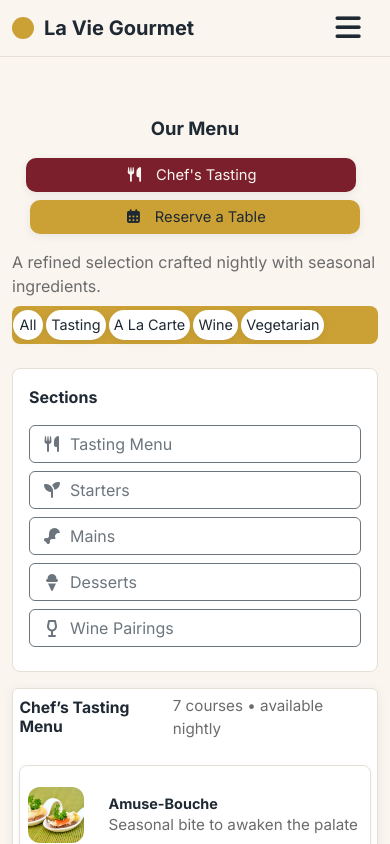
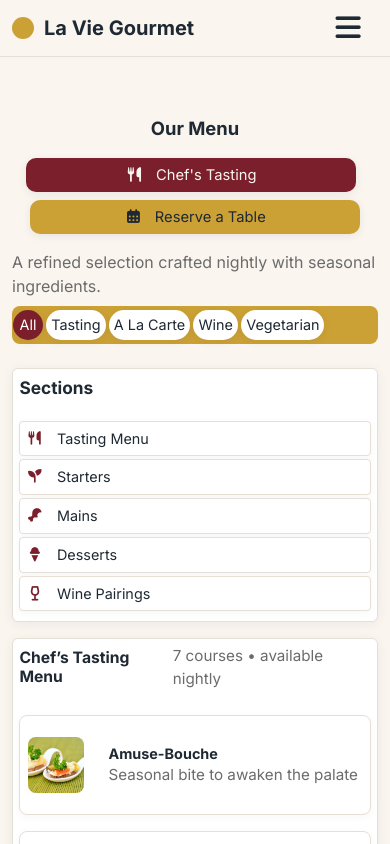
Before and after one commit to adrian5534/la-vie-gourmet, a React (Vite) app: page /menu in a window 390 px wide. Shown: the top 844 px of the page. Built offline with nearby package versions, Linux system fonts and the light colour scheme.

Commit message:
updates for menu css

```diff
--- a/src/pages/Menu.jsx
+++ b/src/pages/Menu.jsx
@@ -1,14 +1,22 @@
-import React from "react";
+import React, { useState } from "react";
 import "bootstrap/dist/css/bootstrap.min.css";
 import "../styles/Global.css";
 import "../styles/Menu.css";
 
 const menuSections = [
-  { icon: "fas fa-utensils", label: "Tasting Menu" },
-  { icon: "fas fa-seedling", label: "Starters" },
-  { icon: "fas fa-drumstick-bite", label: "Mains" },
-  { icon: "fas fa-ice-cream", label: "Desserts" },
-  { icon: "fas fa-wine-glass-alt", label: "Wine Pairings" },
+  { icon: "fas fa-utensils", label: "Tasting Menu", filter: "tasting" },
+  { icon: "fas fa-seedling", label: "Starters", filter: "a-la-carte" },
+  { icon: "fas fa-drumstick-bite", label: "Mains", filter: "a-la-carte" },
+  { icon: "fas fa-ice-cream", label: "Desserts", filter: "a-la-carte" },
+  { icon: "fas fa-wine-glass-alt", label: "Wine Pairings", filter: "wine" },
+];
+
+const filterOptions = [
+  { label: "All", value: "all" },
+  { label: "Tasting", value: "tasting" },
+  { label: "A La Carte", value: "a-la-carte" },
+  { label: "Wine", value: "wine" },
+  { label: "Vegetarian", value: "vegetarian" },
 ];
 
 const tastingMenu = [
@@ -19,7 +27,7 @@ const tastingMenu = [
 ];
 
 const starters = [
-  { img: "/beet.jpg", name: "Roasted Beet Salad", desc: "Goat cheese, pistachio, citrus", price: "$18" },
+  { img: "/beet.jpg", name: "Roasted Beet Salad", desc: "Goat cheese, pistachio, citrus", price: "$18", vegetarian: true },
   { img: "/lobster.jpg", name: "Lobster Bisque", desc: "Cognac cream, chive", price: "$22" },
 ];
 
@@ -29,8 +37,8 @@ const mains = [
 ];
 
 const desserts = [
-  { img: "/souffle.jpg", name: "Chocolate Soufflé", desc: "Vanilla crème anglaise", price: "$14" },
-  { img: "/panna.jpg", name: "Elderflower Panna Cotta", desc: "Macerated berries", price: "$13" },
+  { img: "/souffle.jpg", name: "Chocolate Soufflé", desc: "Vanilla crème anglaise", price: "$14", vegetarian: true },
+  { img: "/panna.jpg", name: "Elderflower Panna Cotta", desc: "Macerated berries", price: "$13", vegetarian: true },
 ];
 
 const winePairings = [
@@ -39,6 +47,21 @@ const winePairings = [
 ];
 
 export default function Menu() {
+  const [selectedFilter, setSelectedFilter] = useState("all");
+
+  // Filtering logic
+  const showTasting = selectedFilter === "all" || selectedFilter === "tasting";
+  const showAlaCarte = selectedFilter === "all" || selectedFilter === "a-la-carte";
+  const showWine = selectedFilter === "all" || selectedFilter === "wine";
+  const showVegetarian = selectedFilter === "vegetarian";
+
+  const filteredStarters = showVegetarian
+    ? starters.filter(item => item.vegetarian)
+    : starters;
+  const filteredDesserts = showVegetarian
+    ? desserts.filter(item => item.vegetarian)
+    : desserts;
+
   return (
     <div style={{ background: "var(--background)", minHeight: "100vh", paddingTop: "36px" }}>
       <div className="container py-4">
@@ -59,20 +82,25 @@ export default function Menu() {
         </div>
         {/* Filters */}
         <div className="menu-filter-bar mb-4">
-          <button className="menu-filter-btn">All</button>
-          <button className="menu-filter-btn">Tasting</button>
-          <button className="menu-filter-btn">A La Carte</button>
-          <button className="menu-filter-btn">Wine</button>
-          <button className="menu-filter-btn">Vegetarian</button>
+          {filterOptions.map(option => (
+            <button
+              key={option.value}
+              className="menu-filter-btn"
+              style={selectedFilter === option.value ? { background: "var(--primary)", color: "#fff" } : {}}
+              onClick={() => setSelectedFilter(option.value)}
+            >
+              {option.label}
+            </button>
+          ))}
         </div>
         <div className="row">
           {/* Sidebar */}
           <div className="col-12 col-lg-3 mb-3 mb-lg-0">
-            <div className="bg-white rounded-3 p-3" style={{ border: "1px solid var(--border)" }}>
-              <div className="fw-bold mb-3">Sections</div>
+            <div className="menu-sidebar">
+              <div className="menu-sidebar-title">Sections</div>
               {menuSections.map((section, idx) => (
-                <button key={idx} className="btn btn-outline-secondary w-100 mb-2 text-start">
-                  <i className={`${section.icon} me-2`}></i>
+                <button key={idx} className="menu-section-btn">
+                  <i className={section.icon}></i>
                   {section.label}
                 </button>
               ))}
@@ -81,6 +109,7 @@ export default function Menu() {
           {/* Main Menu Content */}
           <div className="col-12 col-lg-9">
             {/* Tasting Menu */}
+            {showTasting && (
               <div className="menu-section mb-4">
                 <div className="d-flex justify-content-between align-items-center mb-2">
                   <h5 className="fw-bold mb-0">Chef’s Tasting Menu</h5>
@@ -105,14 +134,16 @@ export default function Menu() {
                   Optional wine pairing available
                 </div>
               </div>
+            )}
             {/* Starters */}
+            {showAlaCarte && filteredStarters.length > 0 && (
               <div className="menu-section mb-4">
                 <div className="d-flex justify-content-between align-items-center mb-2">
                   <h5 className="fw-bold mb-0">Starters</h5>
                   <span style={{ color: "var(--muted-foreground)", fontSize: "0.95rem" }}>Choose to begin</span>
                 </div>
                 <div className="row g-3 align-items-stretch">
-                {starters.map((item, idx) => (
+                  {filteredStarters.map((item, idx) => (
                     <div key={idx} className="col-12 col-md-6 d-flex">
                       <div className="menu-card d-flex align-items-center p-2 rounded-3 h-100 w-100" style={{ background: "var(--card)", border: "1px solid var(--border)" }}>
                         <img src={item.img} alt={item.name} className="rounded-3 me-3" style={{ width: 56, height: 56, objectFit: "cover" }} />
@@ -126,7 +157,9 @@ export default function Menu() {
                   ))}
                 </div>
               </div>
+            )}
             {/* Mains */}
+            {showAlaCarte && mains.length > 0 && (
               <div className="menu-section mb-4">
                 <div className="d-flex justify-content-between align-items-center mb-2">
                   <h5 className="fw-bold mb-0">Mains</h5>
@@ -147,14 +180,16 @@ export default function Menu() {
                   ))}
                 </div>
               </div>
+            )}
             {/* Desserts */}
+            {showAlaCarte && filteredDesserts.length > 0 && (
               <div className="menu-section mb-4">
                 <div className="d-flex justify-content-between align-items-center mb-2">
                   <h5 className="fw-bold mb-0">Desserts</h5>
                   <span style={{ color: "var(--muted-foreground)", fontSize: "0.95rem" }}>A sweet finish</span>
                 </div>
                 <div className="row g-3 align-items-stretch">
-                {desserts.map((item, idx) => (
+                  {filteredDesserts.map((item, idx) => (
                     <div key={idx} className="col-12 col-md-6 d-flex">
                       <div className="menu-card d-flex align-items-center p-2 rounded-3 h-100 w-100" style={{ background: "var(--card)", border: "1px solid var(--border)" }}>
                         <img src={item.img} alt={item.name} className="rounded-3 me-3" style={{ width: 56, height: 56, objectFit: "cover" }} />
@@ -168,7 +203,9 @@ export default function Menu() {
                   ))}
                 </div>
               </div>
+            )}
             {/* Wine Pairings */}
+            {showWine && winePairings.length > 0 && (
               <div className="menu-section mb-4">
                 <div className="d-flex justify-content-between align-items-center mb-2">
                   <h5 className="fw-bold mb-0">Wine Pairings</h5>
@@ -189,6 +226,7 @@ export default function Menu() {
                   ))}
                 </div>
               </div>
+            )}
           </div>
         </div>
       </div>
--- a/src/styles/Menu.css
+++ b/src/styles/Menu.css
@@ -54,6 +54,7 @@
 }
 
 .menu-section .menu-card .fw-bold {
+  font-weight: 600;
   font-size: 1.08rem;
 }
 
@@ -62,24 +63,58 @@
 }
 
 /* --- SIDEBAR --- */
-.bg-white {
-  background: var(--card) !important;
+.menu-sidebar {
+  background: var(--card);
+  border-radius: 16px;
+  border: 1px solid var(--border);
+  box-shadow: 0 2px 12px rgba(31,41,51,0.06);
+  padding: 1.5rem;
 }
 
-.menu-section .menu-card .rounded-3 {
-  border-radius: 12px !important;
+.menu-sidebar-title {
+  font-size: 1.08rem;
+  font-weight: 600;
+  margin-bottom: 1.2rem;
+  color: var(--accent-foreground);
 }
 
-.menu-section .menu-card .me-3 {
-  margin-right: 1rem !important;
+/* --- Custom Section Button Styling --- */
+.menu-section-btn {
+  background: var(--card);
+  border: 1px solid var(--border);
+  border-radius: 10px;
+  padding: 12px 18px;
+  font-size: 1.08rem;
+  color: var(--accent-foreground);
+  display: flex;
+  align-items: center;
+  gap: 0.7rem;
+  margin-bottom: 0.8rem;
+  width: 100%;
+  text-align: left;
+  box-shadow: 0 2px 8px rgba(31,41,51,0.04);
+  transition: border 0.18s, box-shadow 0.18s, background 0.18s, color 0.18s;
+  cursor: pointer;
 }
 
-.menu-section .menu-card .flex-grow-1 {
-  flex: 1;
+.menu-section-btn:hover,
+.menu-section-btn:focus {
+  border-color: var(--primary);
+  box-shadow: 0 4px 16px rgba(31,41,51,0.12);
+  background: var(--primary);
+  color: #fff;
 }
 
-.menu-section .menu-card .fw-bold {
-  font-weight: 600;
+.menu-section-btn:hover i,
+.menu-section-btn:focus i {
+  color: #fff;
+}
+
+.menu-section-btn i {
+  font-size: 1.25rem;
+  color: var(--primary);
+  margin-right: 0.7rem;
+  transition: color 0.18s;
 }
 
 /* --- FILTER BAR CONTAINER --- */
@@ -110,8 +145,8 @@
 }
 
 .menu-filter-btn:hover {
-  background: #f6f6f6;
-  color: var(--primary);
+  background: var(--primary);
+  color: var(--card);
 }
 
 /* --- HEADER BUTTONS --- */
@@ -173,6 +208,20 @@
   .menu-section .menu-card .fw-bold {
     font-size: 1rem;
   }
+  .menu-sidebar {
+    padding: 1.2rem;
+    border-radius: 14px;
+  }
+  .menu-section-btn {
+    padding: 10px 14px;
+    font-size: 1rem;
+    border-radius: 8px;
+    margin-bottom: 0.6rem;
+  }
+  .menu-section-btn i {
+    font-size: 1.1rem;
+    margin-right: 0.5rem;
+  }
 }
 
 @media (max-width: 1200px) {
@@ -201,6 +250,20 @@
     font-size: 0.95rem;
     padding: 6px 12px;
     min-width: 50px;
+  }
+  .menu-sidebar {
+    padding: 1rem;
+    border-radius: 12px;
+  }
+  .menu-section-btn {
+    padding: 9px 12px;
+    font-size: 0.98rem;
+    border-radius: 7px;
+    margin-bottom: 0.5rem;
+  }
+  .menu-section-btn i {
+    font-size: 1rem;
+    margin-right: 0.4rem;
   }
 }
 
@@ -239,6 +302,20 @@
     font-size: 0.93rem;
     padding: 5px 10px;
     min-width: 40px;
+  }
+  .menu-sidebar {
+    padding: 0.8rem;
+    border-radius: 10px;
+  }
+  .menu-section-btn {
+    padding: 8px 10px;
+    font-size: 0.96rem;
+    border-radius: 6px;
+    margin-bottom: 0.4rem;
+  }
+  .menu-section-btn i {
+    font-size: 0.95rem;
+    margin-right: 0.3rem;
   }
 }
 
@@ -284,6 +361,20 @@
     font-size: 0.92rem;
     padding: 4px 7px;
     min-width: 35px;
+  }
+  .menu-sidebar {
+    padding: 0.6rem;
+    border-radius: 8px;
+  }
+  .menu-section-btn {
+    padding: 7px 8px;
+    font-size: 0.94rem;
+    border-radius: 5px;
+    margin-bottom: 0.3rem;
+  }
+  .menu-section-btn i {
+    font-size: 0.9rem;
+    margin-right: 0.2rem;
   }
 }
 
@@ -338,6 +429,20 @@
     padding: 4px 5px;
     min-width: 30px;
   }
+  .menu-sidebar {
+    padding: 0.4rem;
+    border-radius: 6px;
+  }
+  .menu-section-btn {
+    padding: 6px 6px;
+    font-size: 0.9rem;
+    border-radius: 4px;
+    margin-bottom: 0.2rem;
+  }
+  .menu-section-btn i {
+    font-size: 0.85rem;
+    margin-right: 0.15rem;
+  }
   .d-flex.align-items-center.justify-content-between.mb-3 {
     flex-direction: column !important;
     align-items: center !important;
```
Lines whose indentation alone changed are shown as unchanged.
